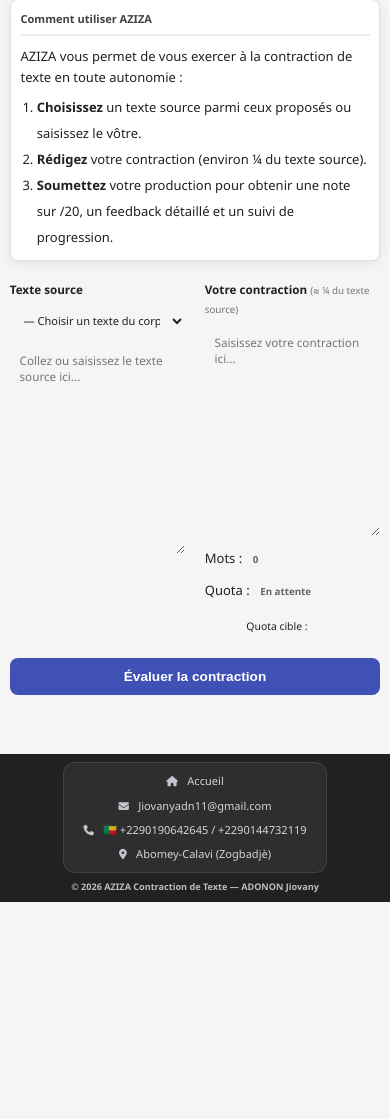
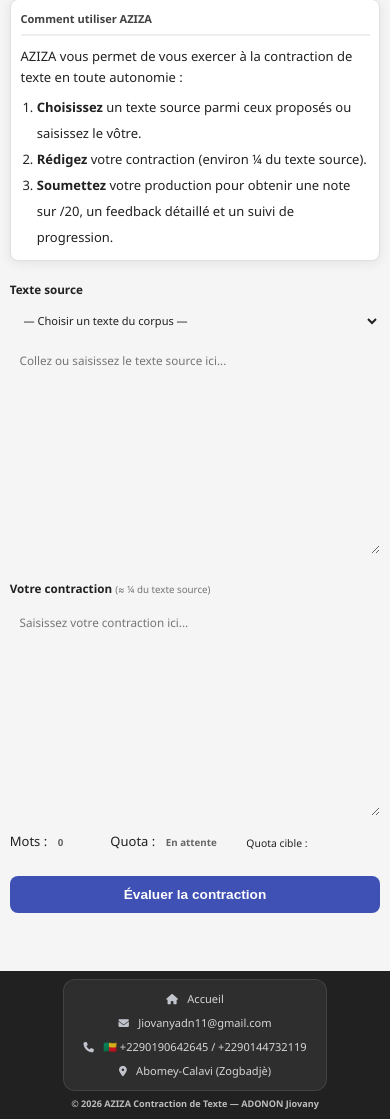
Before and after one commit to Shado-Jony/AZIZA_contraction_de_texte, a Flask app: page /soumission in a window 390 px wide. Shown: the part 144-1263 px from the top of the page. Before the commit the page ends 1046 px from the top, so only its background shows below. Run offline with Flask 3, Linux system fonts and the light colour scheme.

Commit message:
fix: cycle 3 test alimente progression + adaptation mobile complète

```diff
--- a/demo/app.py
+++ b/demo/app.py
@@ -537,6 +537,7 @@ def evaluer():
         "label_plagiat": resultat.get("label_plagiat", "original"),
         "zone_quota": resultat.get("zone_quota", "hors_quota"),
         "palier_actuel": resultat["palier_actuel"],
+        "est_test": est_test,
         "mp": resultat.get("mp", 0),
         "contresens": resultat["contresens"],
         "subjectivite_detectee": resultat.get("subjectivite_detectee", False),
@@ -673,7 +674,9 @@ def progression():
     }
     return render_template("progression.html", historique=historique, profil=profil.to_dict(),
                            statut=statut, stats=stats, palier_labels=labels, palier_couleurs=couleurs,
-                           historique_json=json.dumps(historique, ensure_ascii=False))
+                           historique_json=json.dumps(historique, ensure_ascii=False),
+                           historique_mp=statut.get("historique_mp", []),
+                           dernier=stats["dernier"])
 
 
 @app.route("/demarrer", methods=["POST"])
--- a/demo/templates/resultats.html
+++ b/demo/templates/resultats.html
@@ -24,7 +24,7 @@
 
   <div style="text-align:center;margin-bottom:2rem;">
     <div class="score-ring" id="scoreRing">
-      <svg viewBox="0 0 120 120" style="width:140px;height:140px;">
+      <svg viewBox="0 0 120 120" class="ring-svg">
         <circle cx="60" cy="60" r="52" fill="none" stroke="#e0e0e0" stroke-width="10"/>
         <circle id="scoreCircle" cx="60" cy="60" r="52" fill="none" stroke="{{ '#4CAF50' if r.score_global_20 >= 14 else '#FF9800' if r.score_global_20 >= 10 else '#F44336' }}" stroke-width="10" stroke-dasharray="326.7" stroke-dashoffset="326.7" stroke-linecap="round" transform="rotate(-90,60,60)"/>
         <text x="60" y="50" text-anchor="middle" font-size="28" font-weight="800" fill="var(--text)">{{ "%.1f"|format(r.score_global_20) }}</text>
@@ -34,7 +34,7 @@
     <p style="margin-top:.25rem;font-size:.85rem;color:var(--gray-500);">Note finale — {{ r.palier_actuel|capitalize if r.palier_actuel else '—' }}</p>
   </div>
 
-  <div style="display:grid;grid-template-columns:1fr 1fr;gap:1.5rem;">
+  <div class="form-grid">
     <div class="card">
       <h2>Forme <span style="font-weight:400;font-size:.85rem;color:var(--gray-500);">/7</span></h2>
       <div class="sub-score"><span>Lexical</span><span class="sub-val">{{ "%.2f"|format(r.score_lexical) }} / 3</span></div>
@@ -134,7 +134,7 @@
     <button type="button" onclick="fermerModeleResultat()" style="position:absolute;top:.75rem;right:.75rem;background:none;border:none;font-size:1.2rem;cursor:pointer;color:var(--gray-500);" data-no-spinner>×</button>
     <h2>Modèle de contraction</h2>
     <p style="margin-top:.5rem;font-size:.8rem;color:var(--gray-500);">Modèle généré — <span id="modele-ref-resultat">...</span></p>
-    <div id="modele-texte-resultat" style="margin-top:.75rem;line-height:1.7;font-size:.9rem;white-space:pre-wrap;"></div>
+    <div id="modele-texte-resultat" style="margin-top:.75rem;line-height:1.7;font-size:.9rem;white-space:pre-wrap;overflow-wrap:break-word;word-break:break-word;"></div>
   </div>
   {% endif %}
 
--- a/demo/templates/soumission.html
+++ b/demo/templates/soumission.html
@@ -66,7 +66,7 @@
   </style>
 
   <form method="POST" action="/evaluer" id="evalForm">
-    <div style="display:grid;grid-template-columns:1fr 1fr;gap:1.5rem;">
+    <div class="form-grid">
       <div>
         <label style="font-weight:600;font-size:.9rem;display:block;margin-bottom:.5rem;">Texte source</label>
         <select name="texte_select" style="width:100%;margin-bottom:.5rem;" onchange="chargerSource(this.value)">
@@ -92,7 +92,7 @@
       </div>
     </div>
 
-    <div style="display:flex;gap:1rem;margin-top:1.5rem;">
+    <div style="display:flex;gap:1rem;margin-top:1.5rem;flex-wrap:wrap;">
       <button type="submit" name="mode" value="exercise" class="btn-evaluer" style="background:var(--primary);">Évaluer la contraction</button>
       {% if cycle_complet %}
       <button type="submit" name="mode" value="test" class="btn-evaluer" style="background:var(--info);flex:0 0 auto;padding:.85rem 1.5rem;font-size:.9rem;">Passer le test de niveau</button>
@@ -108,7 +108,7 @@
     <div id="modele-resultat" style="display:none;margin-top:1rem;padding:1rem;background:var(--bg);border-radius:8px;border:1px solid var(--border);position:relative;">
       <button type="button" onclick="fermerModele()" style="position:absolute;top:.5rem;right:.75rem;background:none;border:none;font-size:1.2rem;cursor:pointer;color:var(--gray-500);" data-no-spinner>×</button>
       <p style="font-size:.8rem;color:var(--gray-500);margin-bottom:.5rem;">Modèle généré — <span id="modele-ref">...</span></p>
-      <div id="modele-texte" style="line-height:1.6;font-size:.9rem;white-space:pre-wrap;"></div>
+      <div id="modele-texte" style="line-height:1.6;font-size:.9rem;white-space:pre-wrap;overflow-wrap:break-word;word-break:break-word;"></div>
     </div>
   </section>
   {% endif %}
```
